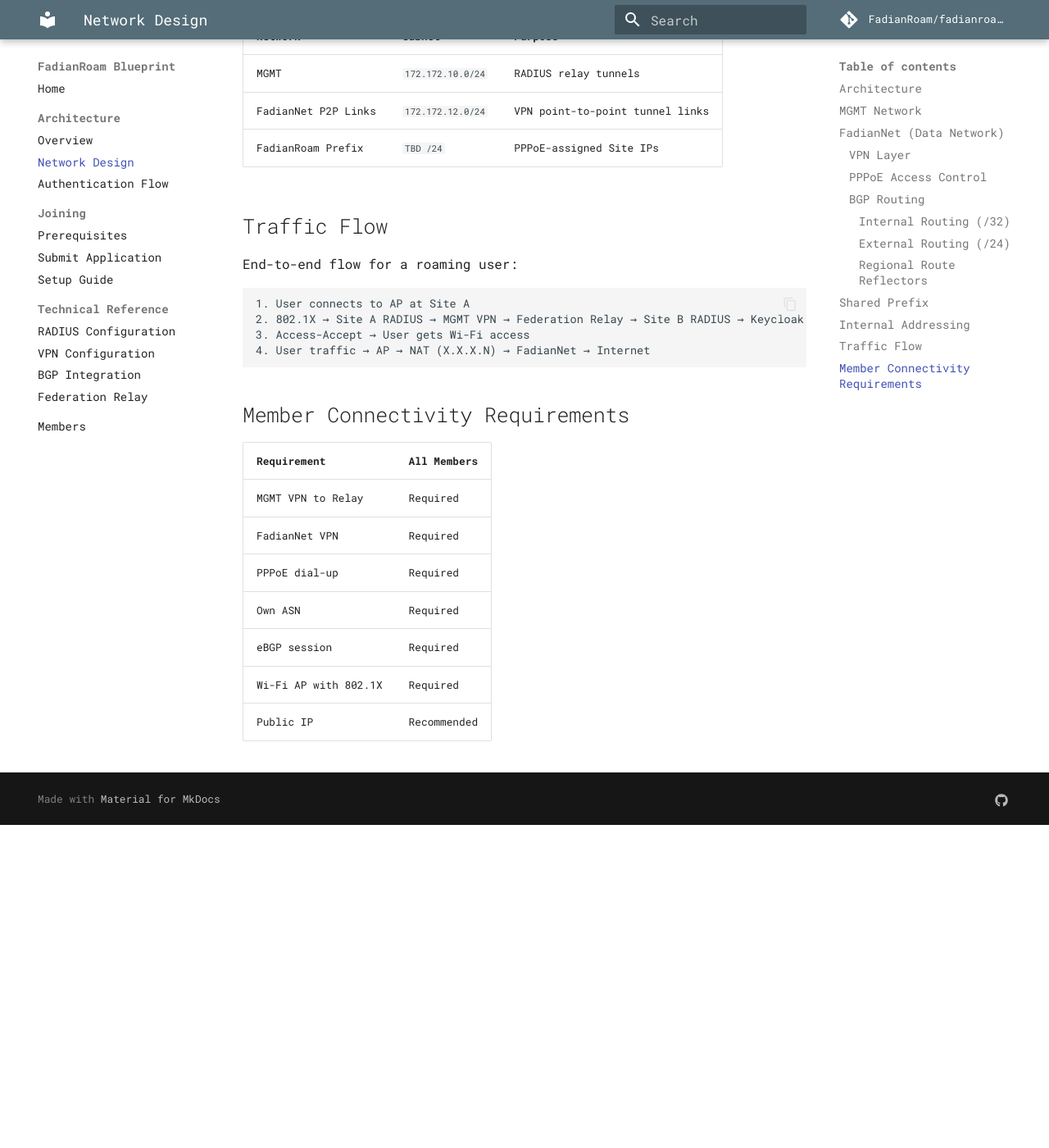
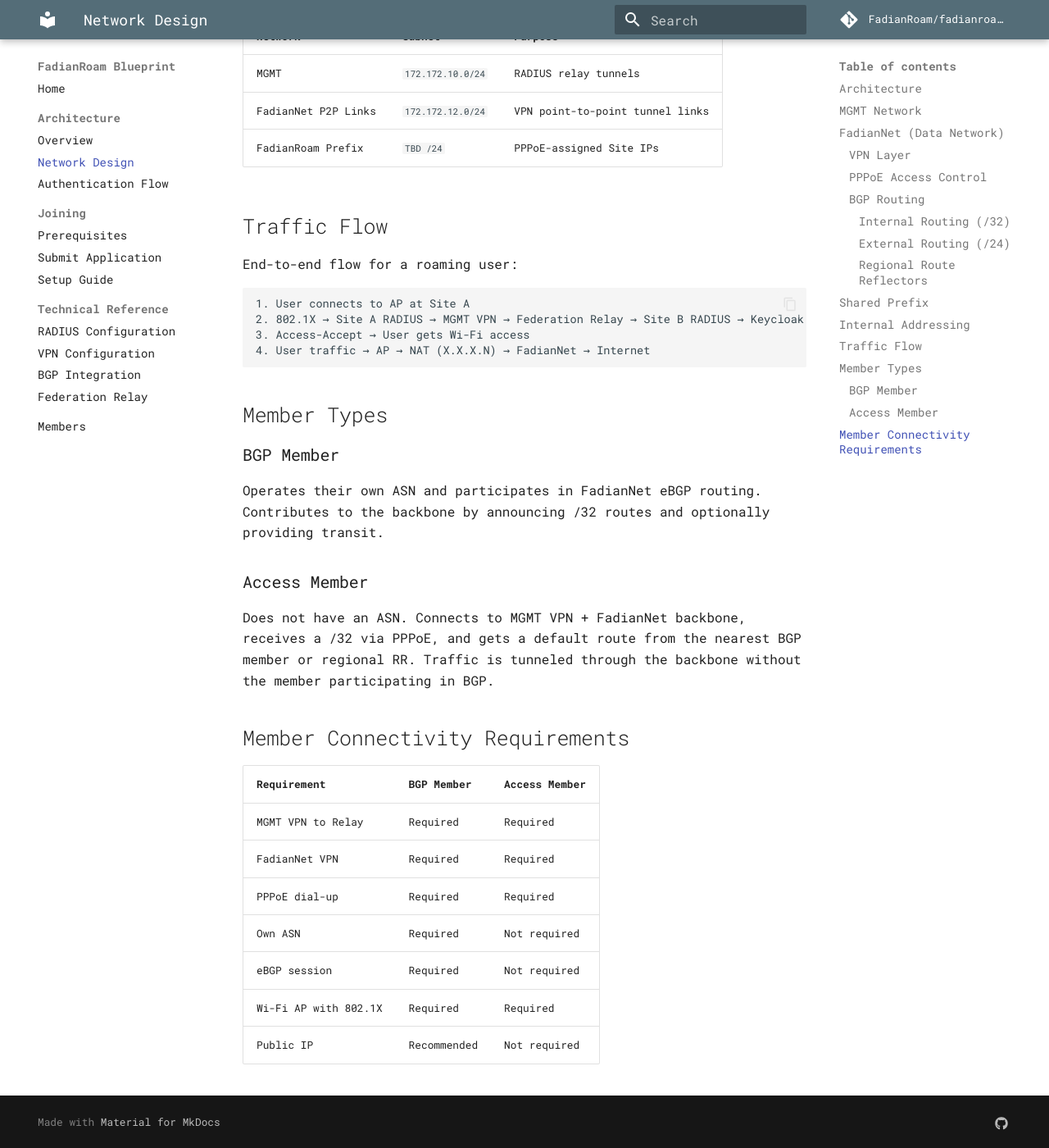
Before and after one commit to FadianRoam/fadianroam-blueprint, an MkDocs documentation site: the page built from docs/architecture/network.md, in a window 1280 px wide and 1400 px high, scrolled down 3741 px. Shown: the whole window at 82% size. Built offline with MkDocs 1.6.1 and Material for MkDocs 9.7.7, drawn with Linux system fonts in a browser that asks for light colours; comment, search, counter and statistics services are not loaded; before the commit the page ends 4747 px from its top, so only the background shows below that.

Commit message:
Add Access Member tier (no ASN required)

````diff
--- a/docs/architecture/network.md
+++ b/docs/architecture/network.md
@@ -145,14 +145,24 @@ End-to-end flow for a roaming user:
 4. User traffic → AP → NAT (X.X.X.N) → FadianNet → Internet
 ```
 
+## Member Types
+
+### BGP Member
+
+Operates their own ASN and participates in FadianNet eBGP routing. Contributes to the backbone by announcing /32 routes and optionally providing transit.
+
+### Access Member
+
+Does not have an ASN. Connects to MGMT VPN + FadianNet backbone, receives a /32 via PPPoE, and gets a default route from the nearest BGP member or regional RR. Traffic is tunneled through the backbone without the member participating in BGP.
+
 ## Member Connectivity Requirements
 
-| Requirement | All Members |
-|-------------|-------------|
-| MGMT VPN to Relay | Required |
-| FadianNet VPN | Required |
-| PPPoE dial-up | Required |
-| Own ASN | Required |
-| eBGP session | Required |
-| Wi-Fi AP with 802.1X | Required |
-| Public IP | Recommended |
+| Requirement | BGP Member | Access Member |
+|-------------|------------|---------------|
+| MGMT VPN to Relay | Required | Required |
+| FadianNet VPN | Required | Required |
+| PPPoE dial-up | Required | Required |
+| Own ASN | Required | Not required |
+| eBGP session | Required | Not required |
+| Wi-Fi AP with 802.1X | Required | Required |
+| Public IP | Recommended | Not required |
````
Also changed, not shown: docs/architecture/overview.md (+1 -1 lines).
